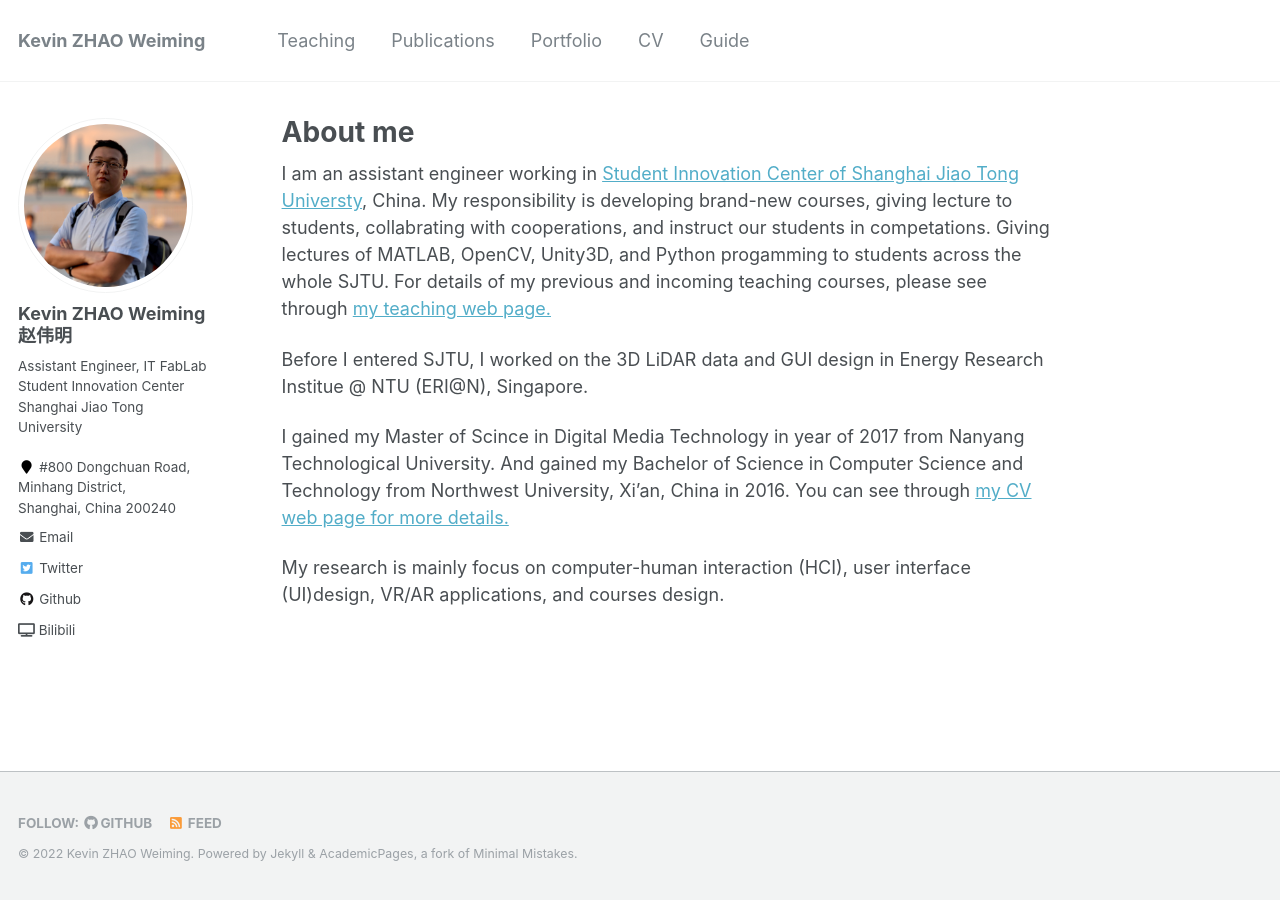
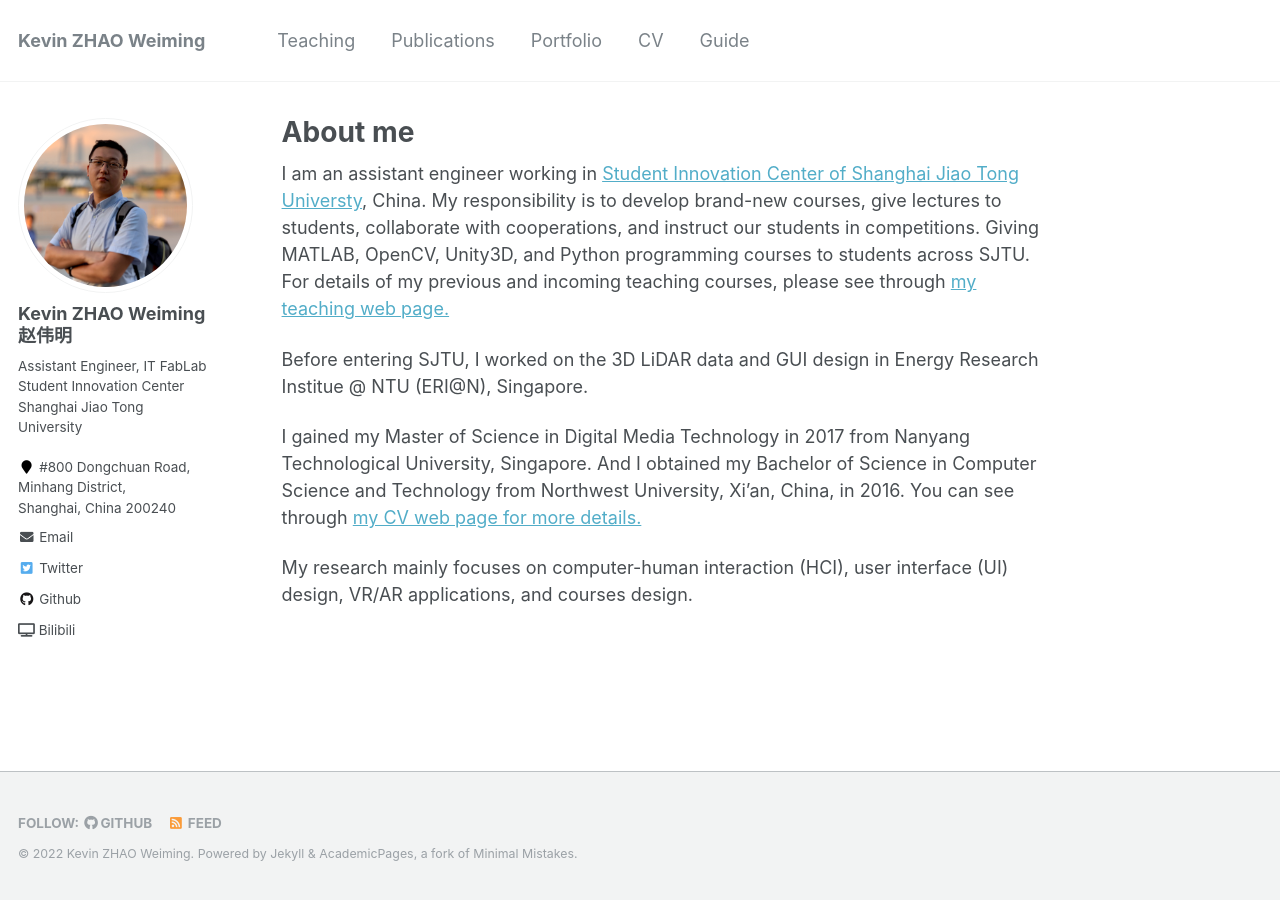
Before and after one commit to zwm0426/zwm0426.github.io, a Jekyll site: the page built from _pages/about.md, in a window 1280 px wide. Built offline with Jekyll 4.4.1, drawn with Linux system fonts in a browser that asks for light colours.

Commit message:
Update about.md

```diff
--- a/_pages/about.md
+++ b/_pages/about.md
@@ -8,13 +8,13 @@ redirect_from:
   - /about.html
 ---
 
-I am an assistant engineer working in [Student Innovation Center of Shanghai Jiao Tong Universty](https://www.si.sjtu.edu.cn), China. My responsibility is developing brand-new courses, giving lecture to students, collabrating with cooperations, and instruct our students in competations. Giving lectures of MATLAB, OpenCV, Unity3D, and Python progamming to students across the whole SJTU. For details of my previous and incoming teaching courses, please see through [my teaching web page.](https://zwm0426.github.io/teaching/teaching-ug-1/)
+I am an assistant engineer working in [Student Innovation Center of Shanghai Jiao Tong Universty](https://www.si.sjtu.edu.cn), China. My responsibility is to develop brand-new courses, give lectures to students, collaborate with cooperations, and instruct our students in competitions. Giving MATLAB, OpenCV, Unity3D, and Python programming courses to students across SJTU. For details of my previous and incoming teaching courses, please see through [my teaching web page.](https://zwm0426.github.io/teaching/teaching-ug-1/)
 
-Before I entered SJTU, I worked on the 3D LiDAR data and GUI design in Energy Research Institue @ NTU (ERI@N), Singapore.
+Before entering SJTU, I worked on the 3D LiDAR data and GUI design in Energy Research Institue @ NTU (ERI@N), Singapore.
 
-I gained my Master of Scince in Digital Media Technology in year of 2017 from Nanyang Technological University. And gained my Bachelor of Science in Computer Science and Technology from Northwest University, Xi'an, China in 2016. You can see through [my CV web page for more details.](https://zwm0426.github.io/cv/)
+I gained my Master of Science in Digital Media Technology in 2017 from Nanyang Technological University, Singapore. And I obtained my Bachelor of Science in Computer Science and Technology from Northwest University, Xi'an, China, in 2016. You can see through [my CV web page for more details.](https://zwm0426.github.io/cv/)
 
-My research is mainly focus on computer-human interaction (HCI), user interface (UI)design, VR/AR applications, and courses design.
+My research mainly focuses on computer-human interaction (HCI), user interface (UI) design, VR/AR applications, and courses design.
 
 
 
```
